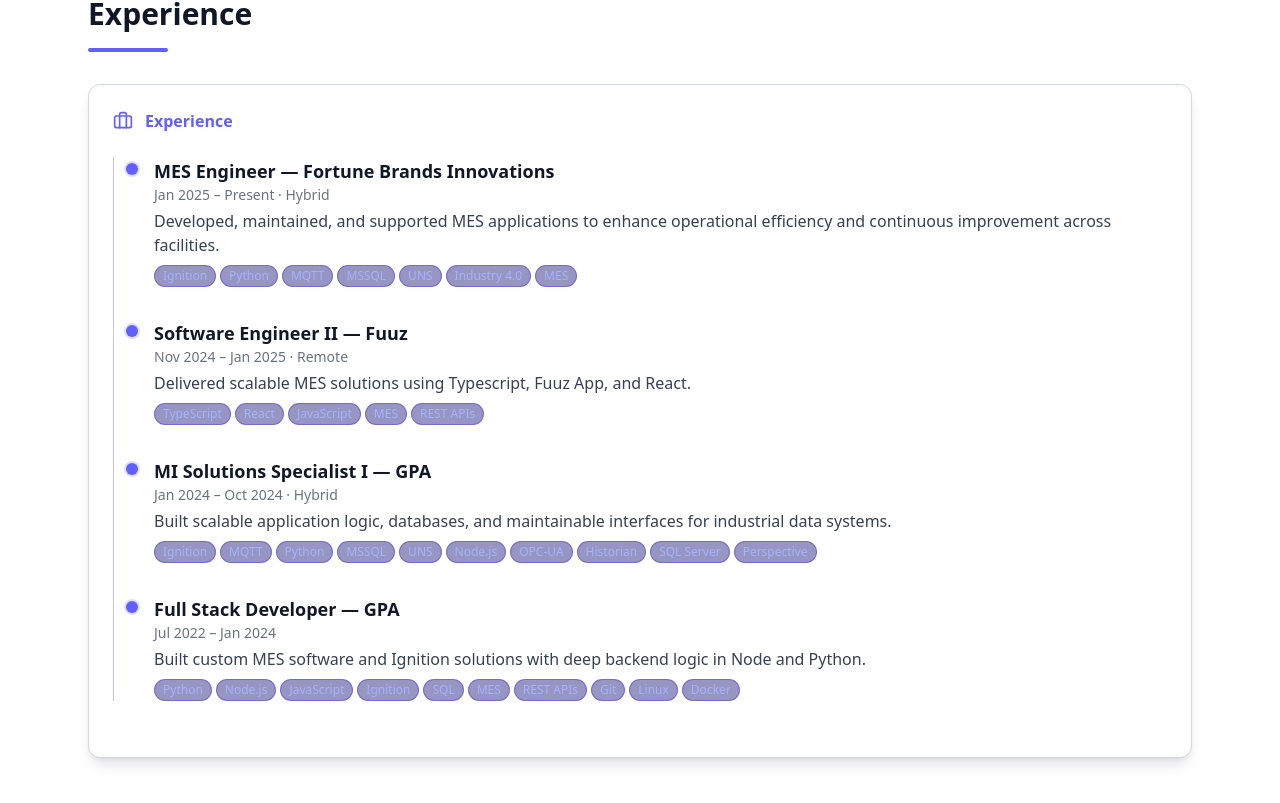
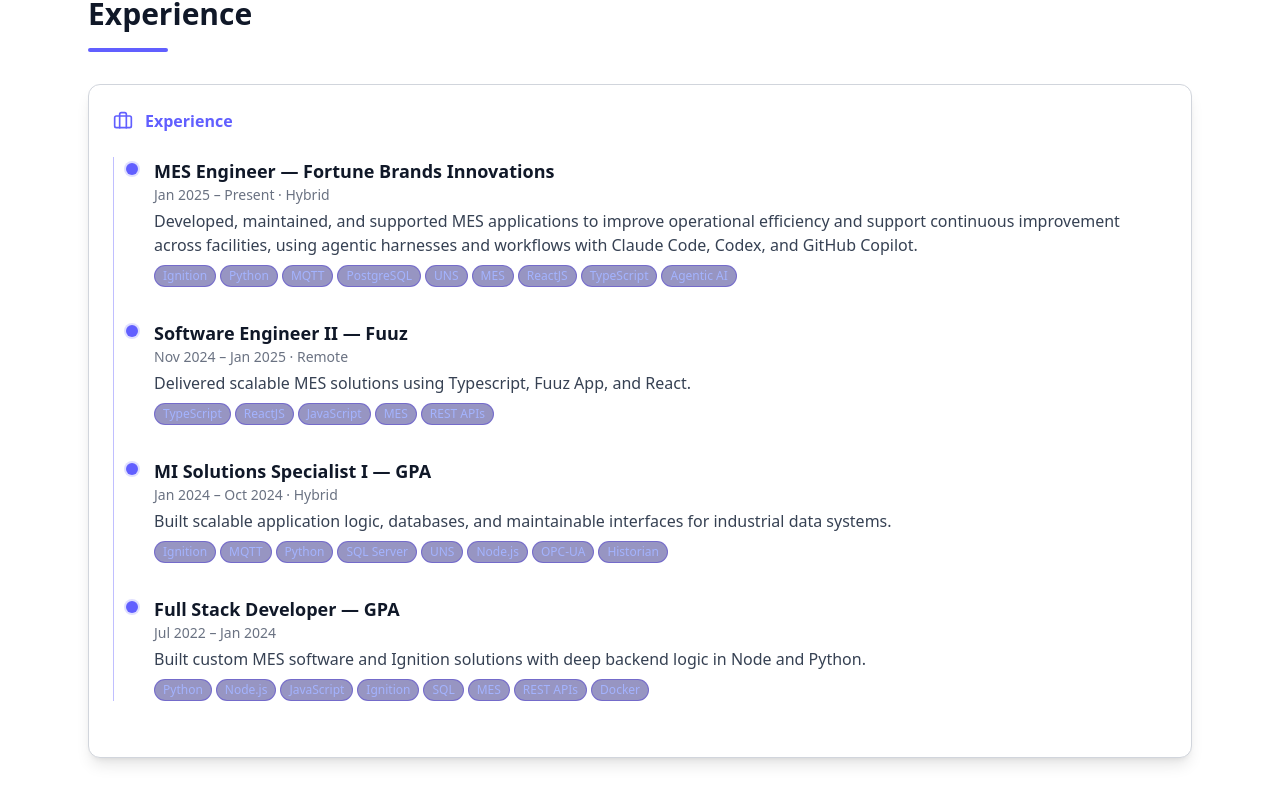
Before and after one commit to benjamind10/potfolio-new, a React (Vite) app: page / in a window 1280 px wide. Shown: the part 1517-2320 px from the top of the page. Built offline with nearby package versions, Linux system fonts and the light colour scheme.

Commit message:
refactor: clean up Experience tags and update descriptions

```diff
--- a/src/components/Experience.tsx
+++ b/src/components/Experience.tsx
@@ -7,14 +7,24 @@ const jobs = [
   {
     title: 'MES Engineer — Fortune Brands Innovations',
     dates: 'Jan 2025 – Present · Hybrid',
-    desc: 'Developed, maintained, and supported MES applications to enhance operational efficiency and continuous improvement across facilities.',
-    tags: ['Ignition', 'Python', 'MQTT', 'MSSQL', 'UNS', 'Industry 4.0', 'MES'],
+    desc: 'Developed, maintained, and supported MES applications to improve operational efficiency and support continuous improvement across facilities, using agentic harnesses and workflows with Claude Code, Codex, and GitHub Copilot.',
+    tags: [
+      'Ignition',
+      'Python',
+      'MQTT',
+      'PostgreSQL',
+      'UNS',
+      'MES',
+      'ReactJS',
+      'TypeScript',
+      'Agentic AI',
+    ],
   },
   {
     title: 'Software Engineer II — Fuuz',
     dates: 'Nov 2024 – Jan 2025 · Remote',
     desc: 'Delivered scalable MES solutions using Typescript, Fuuz App, and React.',
-    tags: ['TypeScript', 'React', 'JavaScript', 'MES', 'REST APIs'],
+    tags: ['TypeScript', 'ReactJS', 'JavaScript', 'MES', 'REST APIs'],
   },
   {
     title: 'MI Solutions Specialist I — GPA',
@@ -24,13 +34,11 @@ const jobs = [
       'Ignition',
       'MQTT',
       'Python',
-      'MSSQL',
+      'SQL Server',
       'UNS',
       'Node.js',
       'OPC-UA',
       'Historian',
-      'SQL Server',
-      'Perspective',
     ],
   },
   {
@@ -45,8 +53,6 @@ const jobs = [
       'SQL',
       'MES',
       'REST APIs',
-      'Git',
-      'Linux',
       'Docker',
     ],
   },
```
